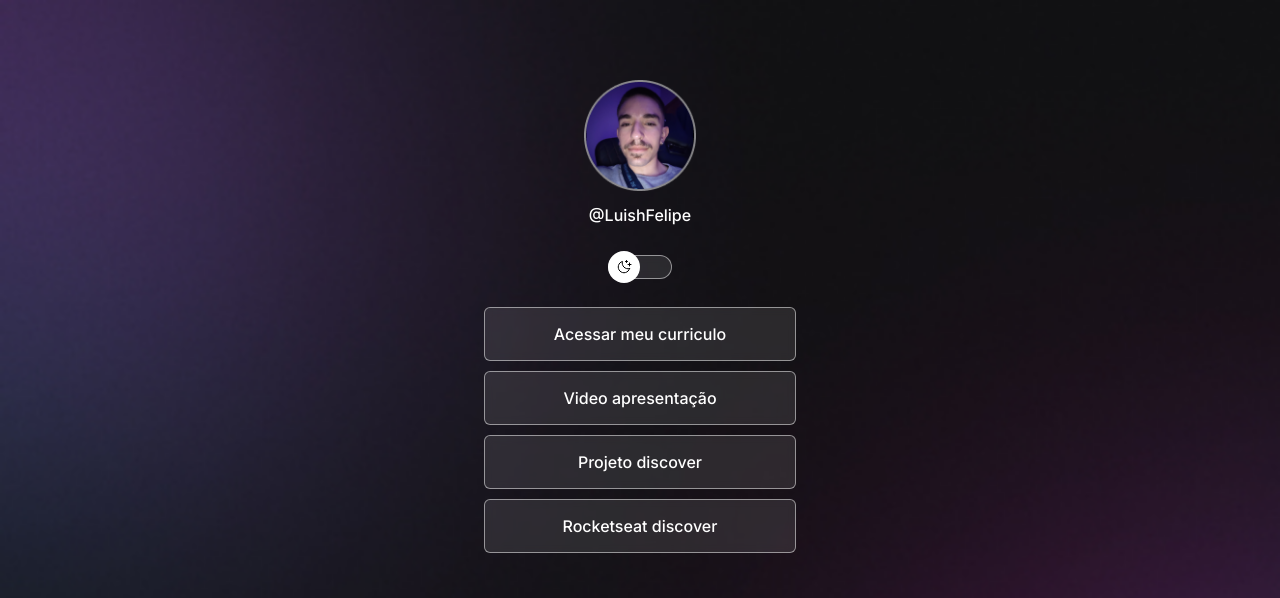
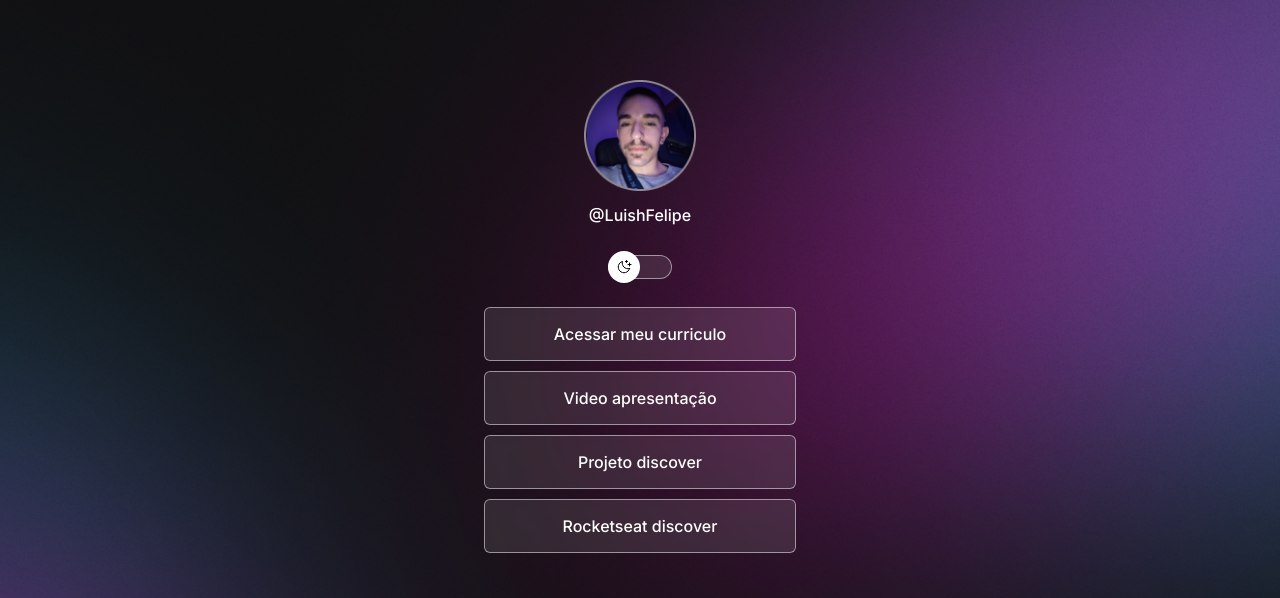
Before and after one commit to LuishFelipe/discover-linkpage, a plain HTML site: page index.html in a window 1280 px wide. Shown: the top 598 px of the page. Drawn offline with nearby package versions, Linux system fonts and the light colour scheme.

Commit message:
add media querie

```diff
--- a/style.css
+++ b/style.css
@@ -41,7 +41,8 @@ body *{
 
 #container {
   margin: 56px auto auto auto;
-  width: 360px;
+  width: 100%;
+  max-width: 360px;
 }
 
 #profile {
@@ -148,3 +149,12 @@ footer {
   text-align: center;
   font-size: 16px;
 }
+
+@media(min-width: 650px){
+  :root {
+    --bg-url: url(./assets/assets/bg-desktop.jpg);
+  }
+  .light {
+    --bg-url: url(./assets/assets/bg-desktop-light.jpg);
+  }
+}
```
